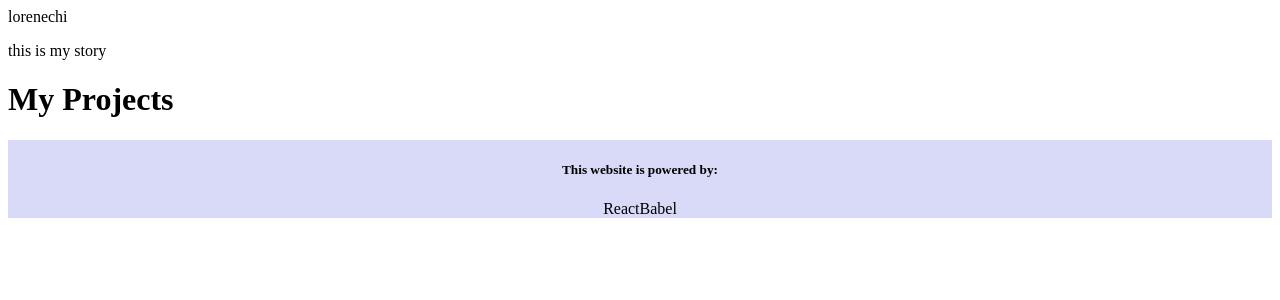
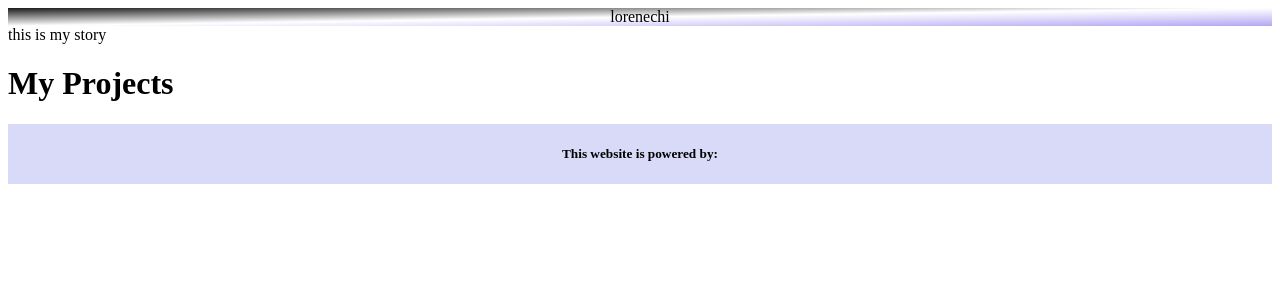
Before and after one commit to L-Chew/Personal-Portfolio, a React app: page / in a window 1280 px wide. Shown: the top 300 px of the page. Built offline with nearby package versions, Linux system fonts and the light colour scheme; the HTML template or start-up script is replaced by a standard one.

Commit message:
entry.jsx css

```diff
--- a/client/src/components/Entry.jsx
+++ b/client/src/components/Entry.jsx
@@ -1,18 +1,36 @@
 import React from 'react';
 import styled from 'styled-components';
 
-// const StyledMainContainer = styled.div `
-//   display: grid;
-//   grid-template-areas:
-//     'name intro';
-// `;
+const GridLayout = styled.div `
+  display: grid;
+  grid-template-areas:
+    'name name name'
+    'intro blank blank'
+    'intro blank blank';
+  grid-template-columns: repeat(3, 2fr);
+  grid-template-rows: repeat(2, 2fr);
+  border-style: none;
+`;
+
+const Name = styled.div `
+  display: flex;
+  align-items: center;
+  justify-content: center;
+  grid-area: name;
+  background-image: linear-gradient(to bottom right, rgba(0, 0, 0, 0.897), #ffffffba, #b2a7f2);
+
+`;
+
+const Intro = styled.div `
+  grid-area: intro;
+`;
 
 const Entry = () => {
   return (
-    <div className='mainContainer'>
-      <div className='name'> lorenechi </div>
-      <p className='intro'> this is my story </p>
-    </div>
+    <GridLayout>
+      <Name> lorenechi </Name>
+      <Intro> this is my story </Intro>
+    </GridLayout>
   )
 }
 
--- a/client/src/components/Footer.jsx
+++ b/client/src/components/Footer.jsx
@@ -18,8 +18,8 @@ const Footer = () => {
       <StyledFooterContainer className='footerContainer'>
         <h5> This website is powered by: </h5>
         <div className='footerIconsContainer'>
-          <icons>React</icons>
-          <icons>Babel</icons>
+          {/* <icons>React</icons>
+          <icons>Babel</icons> */}
         </div>
       </StyledFooterContainer>
     </>
```
